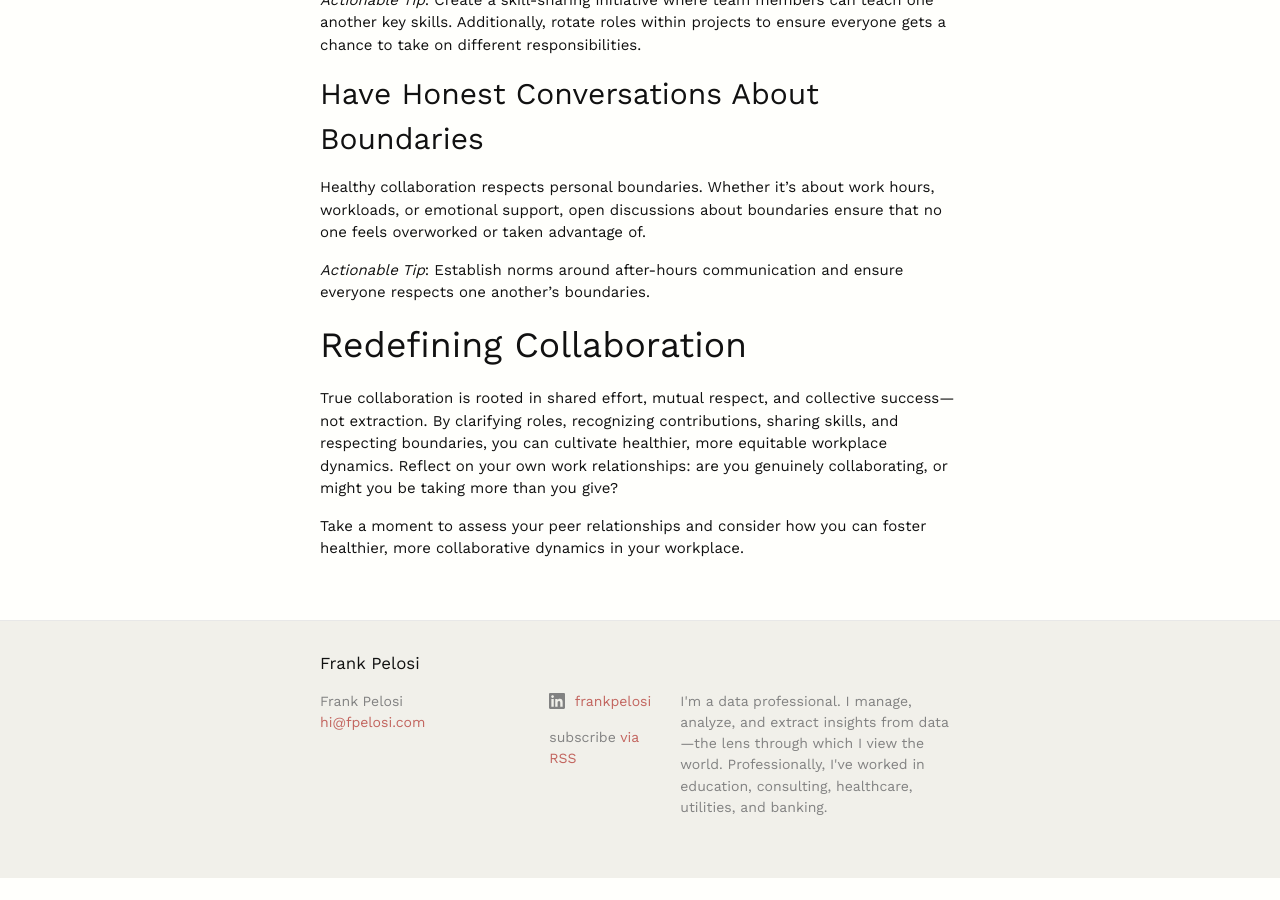
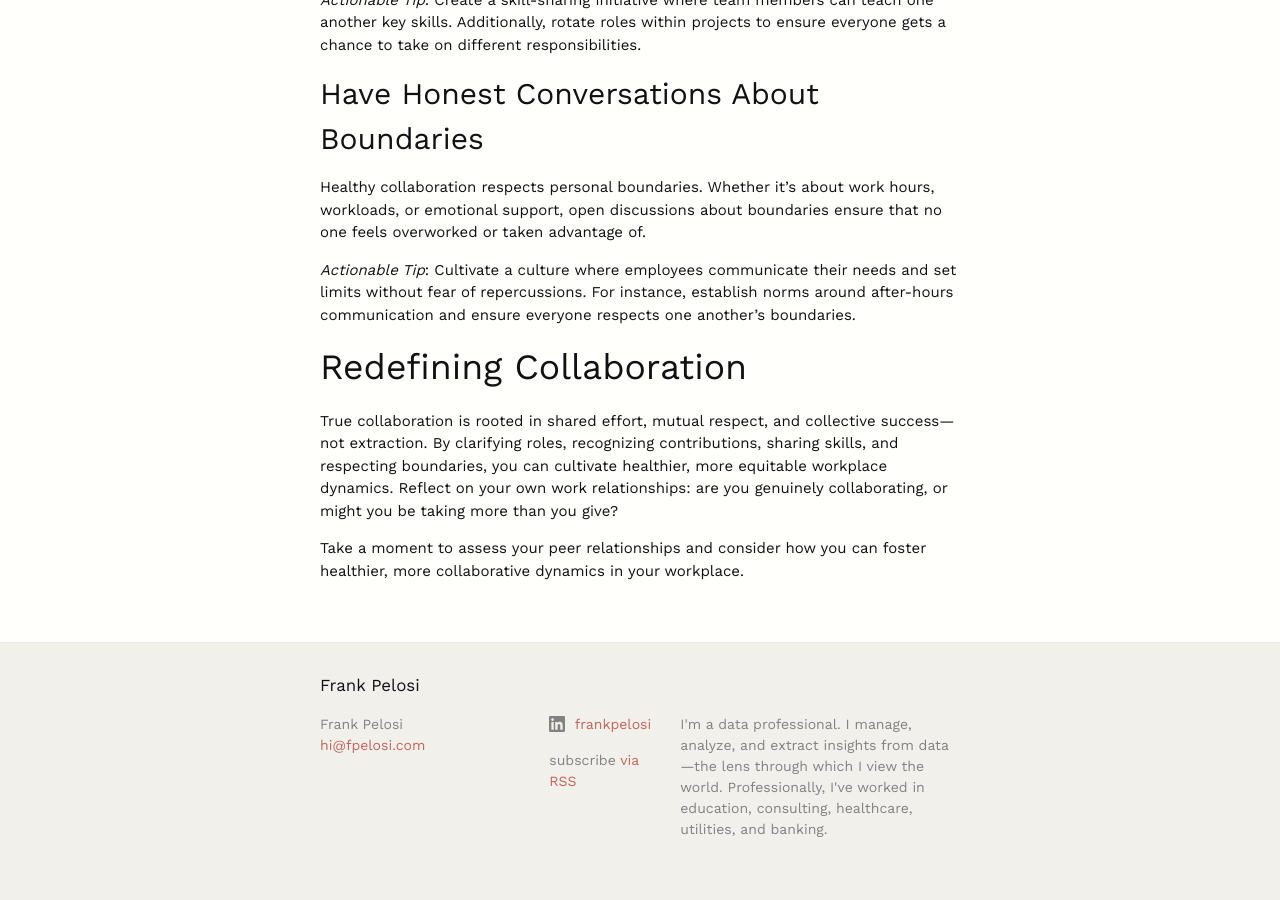
Before and after one commit to fpelosi/portfolio, a Jekyll site: the page built from _posts/2024-10-08-stop-confusing-extraction-with-collaboration.md, in a window 1280 px wide and 900 px high, scrolled down 3568 px. Built offline with Jekyll 4.4.1, drawn with Linux system fonts in a browser that asks for light colours; before the commit the page ends 4446 px from its top, so only the background shows below that.

Commit message:
vault backup: 2024-10-11 18:54:50

```diff
--- a/_posts/2024-10-08-stop-confusing-extraction-with-collaboration.md
+++ b/_posts/2024-10-08-stop-confusing-extraction-with-collaboration.md
@@ -60,7 +60,7 @@ _Actionable Tip_: Create a skill-sharing initiative where team members can teach
 
 Healthy collaboration respects personal boundaries. Whether it’s about work hours, workloads, or emotional support, open discussions about boundaries ensure that no one feels overworked or taken advantage of.
 
-_Actionable Tip_: Establish norms around after-hours communication and ensure everyone respects one another’s boundaries.
+_Actionable Tip_: Cultivate a culture where employees communicate their needs and set limits without fear of repercussions. For instance, establish norms around after-hours communication and ensure everyone respects one another’s boundaries.
 
 # Redefining Collaboration
 
```
